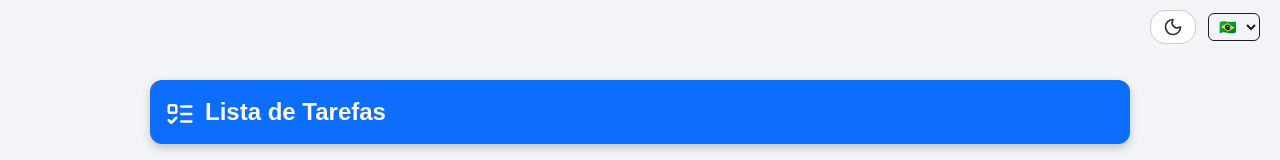
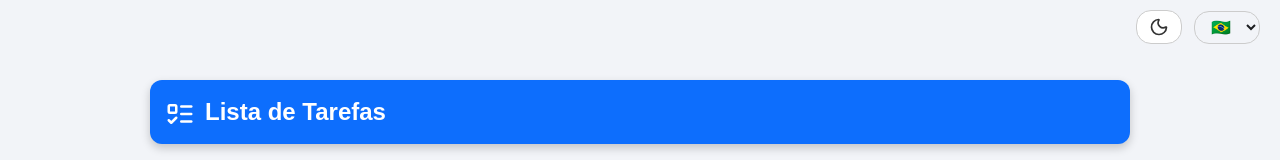
Before and after one commit to bdancost/todo_react_ts, a React (Create React App) app: page / in a window 1280 px wide. Shown: the top 160 px of the page. Built offline with nearby package versions, Linux system fonts and the light colour scheme.

Commit message:
Adicionando ajustes no botao LangSelect

```diff
--- a/src/App.styles.ts
+++ b/src/App.styles.ts
@@ -133,12 +133,12 @@ export const TopBar = styled.div`
 `;
 
 export const LangSelect = styled.select`
-  padding: 4px 6px;
-  border-radius: 6px;
-  border: 1px solid ${({ theme }) => theme.text};
+  padding: 6px 12px;
+  border-radius: 15px;
+  border: 1px solid ${({ theme }) => (theme.mode === "dark" ? "#555" : "#ccc")};
   background: transparent;
   color: ${({ theme }) => theme.text};
-  font-size: 14px;
+  font-size: 16px;
   cursor: pointer;
 
   option {
```
